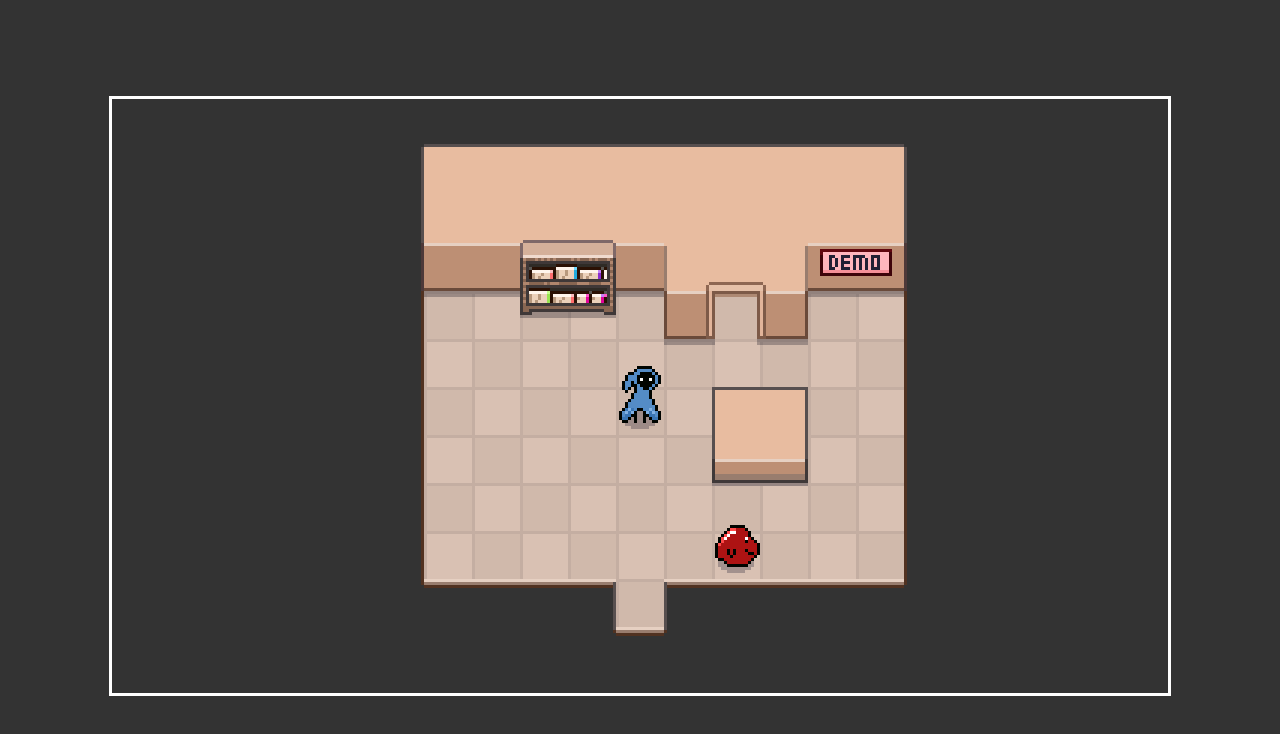
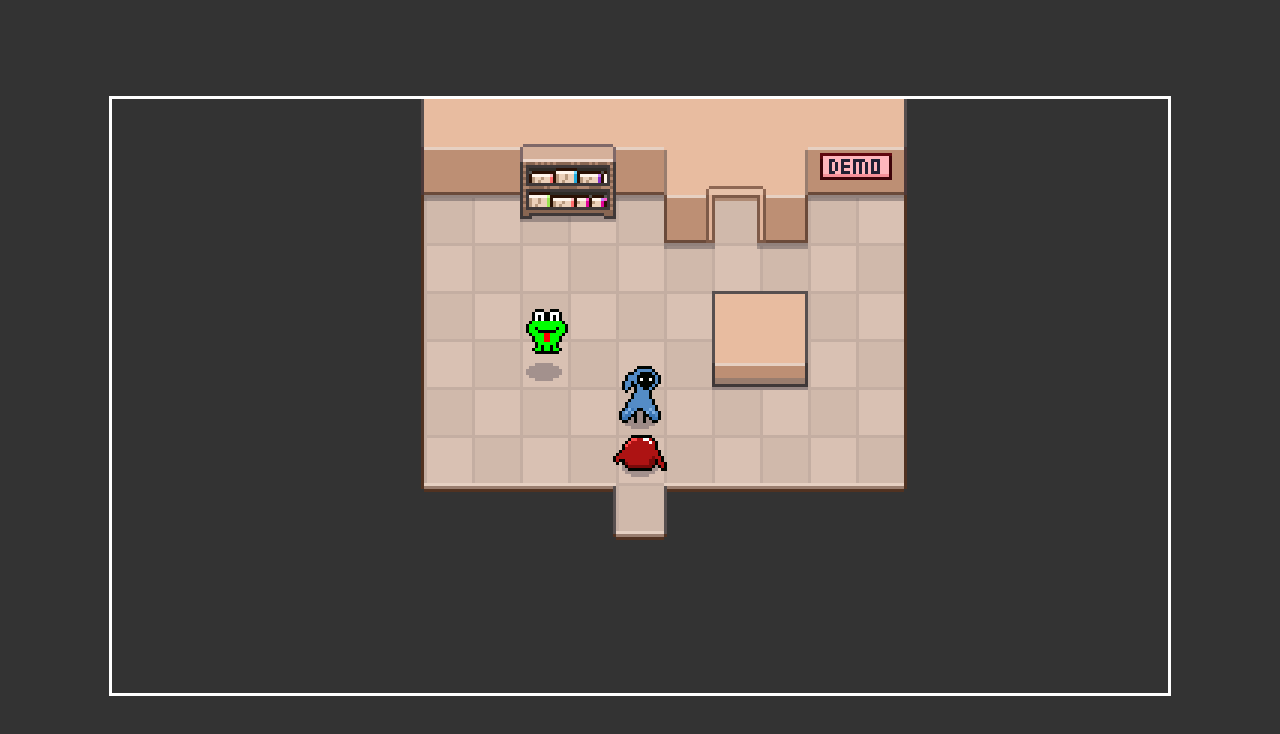
Before and after one commit to kpoteat26/Web-Programming, a plain HTML site: page Project Code/index.html in a window 1280 px wide. Drawn offline with Linux system fonts and the light colour scheme.

Commit message:
Kristen Poteat Sprint 1 Week 2 Completed Sprint (Added Collisions & Cutscene)

```diff
--- a/Project Code/DirectionInput.js
+++ b/Project Code/DirectionInput.js
@@ -25,7 +25,6 @@ class DirectionInput {
           this.heldDirections.unshift(dir);
         }
       });
-
       document.addEventListener("keyup", e => {
         const dir = this.map[e.code];
         const index = this.heldDirections.indexOf(dir);
@@ -33,5 +32,7 @@ class DirectionInput {
           this.heldDirections.splice(index, 1);
         }
       })
+
     }
+
   }
--- a/Project Code/GameObject.js
+++ b/Project Code/GameObject.js
@@ -1,5 +1,7 @@
 class GameObject {
     constructor(config) {
+      this.id = null;
+      this.isMounted = false;
       this.x = config.x || 0;
       this.y = config.y || 0;
       this.direction = config.direction || "down";
@@ -7,9 +9,53 @@ class GameObject {
         gameObject: this,
         src: config.src || "./images/characters/people/Kairo_Hero.png",
       });
+
+      this.behaviorLoop = config.behaviorLoop || [];
+      this.behaviorLoopIndex = 0;
+
+    }
+
+    mount(map) {
+      console.log("mounting!")
+      this.isMounted = true;
+      map.addWall(this.x, this.y);
+
+      //If we have a behavior, kick off after a short delay
+      setTimeout(() => {
+        this.doBehaviorEvent(map);
+      }, 10)
     }
 
     update() {
+    }
+
+    async doBehaviorEvent(map) {
+
+      //Don't do anything if there is a more important cutscene or I don't have config to do anything
+      //anyway.
+      if (map.isCutscenePlaying || this.behaviorLoop.length === 0) {
+        return;
+      }
+
+      //Setting up our event with relevant info
+      let eventConfig = this.behaviorLoop[this.behaviorLoopIndex];
+      eventConfig.who = this.id;
+
+      //Create an event instance out of our next event config
+      const eventHandler = new OverworldEvent({ map, event: eventConfig });
+      await eventHandler.init();
+
+      //Setting the next event to fire
+      this.behaviorLoopIndex += 1;
+      if (this.behaviorLoopIndex === this.behaviorLoop.length) {
+        this.behaviorLoopIndex = 0;
+      }
+
+      //Do it again!
+      this.doBehaviorEvent(map);
+
 
     }
+
+
   }
--- a/Project Code/Overworld.js
+++ b/Project Code/Overworld.js
@@ -8,7 +8,6 @@ class Overworld {
 
    startGameLoop() {
      const step = () => {
-
        //Clear off the canvas
        this.ctx.clearRect(0, 0, this.canvas.width, this.canvas.height);
 
@@ -18,7 +17,8 @@ class Overworld {
        //Update all objects
        Object.values(this.map.gameObjects).forEach(object => {
          object.update({
-          arrow: this.directionInput.direction
+           arrow: this.directionInput.direction,
+           map: this.map,
          })
        })
 
@@ -26,7 +26,9 @@ class Overworld {
        this.map.drawLowerImage(this.ctx, cameraPerson);
 
        //Draw Game Objects
-      Object.values(this.map.gameObjects).forEach(object => {
+       Object.values(this.map.gameObjects).sort((a,b) => {
+         return a.y - b.y;
+       }).forEach(object => {
          object.sprite.draw(this.ctx, cameraPerson);
        })
 
@@ -42,11 +44,20 @@ class Overworld {
 
   init() {
    this.map = new OverworldMap(window.OverworldMaps.DemoRoom);
+   this.map.mountObjects();
 
    this.directionInput = new DirectionInput();
    this.directionInput.init();
-    this.directionInput.direction;
 
    this.startGameLoop();
+
+   this.map.startCutscene([
+     { who: "hero", type: "walk",  direction: "down" },
+     { who: "hero", type: "walk",  direction: "down" },
+     { who: "npcA", type: "walk",  direction: "left" },
+     { who: "npcA", type: "walk",  direction: "left" },
+     { who: "npcA", type: "stand",  direction: "up", time: 800 },
+   ])
+
   }
  }
--- /dev/null
+++ b/Project Code/OverworldEvent.js
@@ -0,0 +1,54 @@
+class OverworldEvent {
+    constructor({ map, event}) {
+      this.map = map;
+      this.event = event;
+    }
+
+    stand(resolve) {
+      const who = this.map.gameObjects[ this.event.who ];
+      who.startBehavior({
+        map: this.map
+      }, {
+        type: "stand",
+        direction: this.event.direction,
+        time: this.event.time
+      })
+
+      //Set up a handler to complete when correct person is done walking, then resolve the event
+      const completeHandler = e => {
+        if (e.detail.whoId === this.event.who) {
+          document.removeEventListener("PersonStandComplete", completeHandler);
+          resolve();
+        }
+      }
+      document.addEventListener("PersonStandComplete", completeHandler)
+    }
+
+    walk(resolve) {
+      const who = this.map.gameObjects[ this.event.who ];
+      who.startBehavior({
+        map: this.map
+      }, {
+        type: "walk",
+        direction: this.event.direction,
+        retry: true
+      })
+
+      //Set up a handler to complete when correct person is done walking, then resolve the event
+      const completeHandler = e => {
+        if (e.detail.whoId === this.event.who) {
+          document.removeEventListener("PersonWalkingComplete", completeHandler);
+          resolve();
+        }
+      }
+      document.addEventListener("PersonWalkingComplete", completeHandler)
+
+    }
+
+    init() {
+      return new Promise(resolve => {
+        this[this.event.type](resolve)
+      })
+    }
+
+  }
--- a/Project Code/OverworldMap.js
+++ b/Project Code/OverworldMap.js
@@ -1,12 +1,15 @@
 class OverworldMap {
   constructor(config) {
     this.gameObjects = config.gameObjects;
+    this.walls = config.walls || {};
 
     this.lowerImage = new Image();
     this.lowerImage.src = config.lowerSrc;
 
     this.upperImage = new Image();
     this.upperImage.src = config.upperSrc;
+
+    this.isCutscenePlaying = false;
   }
 
   drawLowerImage(ctx, cameraPerson) {
@@ -14,7 +17,7 @@ class OverworldMap {
       this.lowerImage,
       utils.withGrid(10.5) - cameraPerson.x,
       utils.withGrid(6) - cameraPerson.y
-    )
+      )
   }
 
   drawUpperImage(ctx, cameraPerson) {
@@ -24,6 +27,50 @@ class OverworldMap {
       utils.withGrid(6) - cameraPerson.y
     )
   }
+
+  isSpaceTaken(currentX, currentY, direction) {
+    const {x,y} = utils.nextPosition(currentX, currentY, direction);
+    return this.walls[`${x},${y}`] || false;
+  }
+
+  mountObjects() {
+    Object.keys(this.gameObjects).forEach(key => {
+
+      let object = this.gameObjects[key];
+      object.id = key;
+
+      //TODO: determine if this object should actually mount
+      object.mount(this);
+
+    })
+  }
+
+  async startCutscene(events) {
+    this.isCutscenePlaying = true;
+
+    for (let i=0; i<events.length; i++) {
+      const eventHandler = new OverworldEvent({
+        event: events[i],
+        map: this,
+      })
+      await eventHandler.init();
+    }
+    console.log("Cutscene finished! Enabling movement.");
+    this.isCutscenePlaying = false;
+  }
+
+  addWall(x,y) {
+    this.walls[`${x},${y}`] = true;
+  }
+  removeWall(x,y) {
+    delete this.walls[`${x},${y}`]
+  }
+  moveWall(wasX, wasY, direction) {
+    this.removeWall(wasX, wasY);
+    const {x,y} = utils.nextPosition(wasX, wasY, direction);
+    this.addWall(x,y);
+  }
+
 }
 
 window.OverworldMaps = {
@@ -36,14 +83,37 @@ window.OverworldMaps = {
         x: utils.withGrid(5),
         y: utils.withGrid(6),
       }),
-      npc1: new Person({
+      npcA: new Person({
         x: utils.withGrid(7),
         y: utils.withGrid(9),
-        src: "./images/characters/people/Squelchy_NPC.png"
-      })
+        src: "./images/characters/people/Squelchy_NPC.png",
+        behaviorLoop: [
+          { type: "stand",  direction: "left", time: 800 },
+          { type: "stand",  direction: "up", time: 800 },
+          { type: "stand",  direction: "right", time: 1200 },
+          { type: "stand",  direction: "up", time: 300 },
+        ]
+      }),
+      npcB: new Person({
+        x: utils.withGrid(3),
+        y: utils.withGrid(7),
+        src: "./images/characters/people/Froggert_Enemy.png",
+        behaviorLoop: [
+          { type: "walk",  direction: "left" },
+          { type: "stand",  direction: "up", time: 800 },
+          { type: "walk",  direction: "up" },
+          { type: "walk",  direction: "right" },
+          { type: "walk",  direction: "down" },
+        ]
+      }),
+    },
+    walls: {
+      [utils.asGridCoord(7,6)] : true,
+      [utils.asGridCoord(8,6)] : true,
+      [utils.asGridCoord(7,7)] : true,
+      [utils.asGridCoord(8,7)] : true,
     }
   },
-
   Kitchen: {
     lowerSrc: "./images/maps/KitchenLower.png",
     upperSrc: "./images/maps/KitchenUpper.png",
--- a/Project Code/Person.js
+++ b/Project Code/Person.js
@@ -2,7 +2,9 @@ class Person extends GameObject {
     constructor(config) {
       super(config);
       this.movingProgressRemaining = 0;
+
       this.isPlayerControlled = config.isPlayerControlled || false;
+
       this.directionUpdate = {
         "up": ["y", -1],
         "down": ["y", 1],
@@ -12,33 +14,76 @@ class Person extends GameObject {
     }
 
     update(state) {
+      if (this.movingProgressRemaining > 0) {
         this.updatePosition();
+      } else {
+
+        //More cases for starting to walk will come here
+        //
+        //
+
+        //Case: We're keyboard ready and have an arrow pressed
+        if (!state.map.isCutscenePlaying && this.isPlayerControlled && state.arrow) {
+          this.startBehavior(state, {
+            type: "walk",
+            direction: state.arrow
+          })
+        }
         this.updateSprite(state);
-
-        if (this.isPlayerControlled && this.movingProgressRemaining === 0 && state.arrow) {
-            this.direction = state.arrow;
-            this.movingProgressRemaining = 16;
       }
     }
 
+    startBehavior(state, behavior) {
+      //Set character direction to whatever behavior has
+      this.direction = behavior.direction;
+
+      if (behavior.type === "walk") {
+        //Stop here if space is not free
+        if (state.map.isSpaceTaken(this.x, this.y, this.direction)) {
+
+          behavior.retry && setTimeout(() => {
+            this.startBehavior(state, behavior)
+          }, 10);
+
+          return;
+        }
+
+        //Ready to walk!
+        state.map.moveWall(this.x, this.y, this.direction);
+        this.movingProgressRemaining = 16;
+        this.updateSprite(state);
+      }
+
+      if (behavior.type === "stand") {
+        setTimeout(() => {
+          utils.emitEvent("PersonStandComplete", {
+            whoId: this.id
+          })
+        }, behavior.time)
+      }
+
+    }
+
     updatePosition() {
-        if (this.movingProgressRemaining > 0) {
-            const [property, change] = this.directionUpdate[this.direction]
+        const [property, change] = this.directionUpdate[this.direction];
         this[property] += change;
         this.movingProgressRemaining -= 1;
+
+        if (this.movingProgressRemaining === 0) {
+          //We finished the walk!
+          utils.emitEvent("PersonWalkingComplete", {
+            whoId: this.id
+          })
+
         }
     }
 
-    updateSprite(state) {
-        if (this.isPlayerControlled && this.movingProgressRemaining === 0 && !state.arrow) {
-        this.sprite.setAnimation("idle-"+this.direction);
+    updateSprite() {
+      if (this.movingProgressRemaining > 0) {
+        this.sprite.setAnimation("walk-"+this.direction);
         return;
       }
-
-        if(this.movingProgressRemaining > 0) {
-            this.sprite.setAnimation("walk-"+this.direction);
-
+      this.sprite.setAnimation("idle-"+this.direction);
     }
 
   }
-}
--- a/Project Code/Sprite.js
+++ b/Project Code/Sprite.js
@@ -1,15 +1,16 @@
 class Sprite {
     constructor(config) {
-        // Set up the image
+
+      //Set up the image
       this.image = new Image();
       this.image.src = config.src;
       this.image.onload = () => {
         this.isLoaded = true;
       }
 
-        // Shadow
+      //Shadow
       this.shadow = new Image();
-        this.useShadow = true // config.useShadow || false
+      this.useShadow = true; //config.useShadow || false
       if (this.useShadow) {
         this.shadow.src = "./images/characters/shadow.png";
       }
@@ -17,29 +18,30 @@ class Sprite {
         this.isShadowLoaded = true;
       }
 
-        // Configure Animation & Initial State
+      //Configure Animation & Initial State
       this.animations = config.animations || {
-            "idle-down": [[0, 0]],
-            "idle-right": [[0, 1]],
-            "idle-up": [[0, 2]],
-            "idle-left": [[0, 3]],
-            "walk-down": [[1, 0], [0, 0], [3, 0], [0, 0]],
-            "walk-right": [[1, 1], [0, 1], [3, 1], [0, 1]],
-            "walk-up": [[1, 2], [0, 2], [3, 2], [0, 2]],
-            "walk-left": [[1, 3], [0, 3], [3, 3], [0, 3]]
+        "idle-down" : [ [0,0] ],
+        "idle-right": [ [0,1] ],
+        "idle-up"   : [ [0,2] ],
+        "idle-left" : [ [0,3] ],
+        "walk-down" : [ [1,0],[0,0],[3,0],[0,0], ],
+        "walk-right": [ [1,1],[0,1],[3,1],[0,1], ],
+        "walk-up"   : [ [1,2],[0,2],[3,2],[0,2], ],
+        "walk-left" : [ [1,3],[0,3],[3,3],[0,3], ]
       }
-        this.currentAnimation = "idle-right"; //config.currentAnimation || "idleDown";
+      this.currentAnimation = "idle-right"; // config.currentAnimation || "idle-down";
       this.currentAnimationFrame = 0;
 
-        this.animationFrameLimit = config.animationFrameLimit || 12;
+      this.animationFrameLimit = config.animationFrameLimit || 8;
       this.animationFrameProgress = this.animationFrameLimit;
 
-        // Reference the game object
+
+      //Reference the game object
       this.gameObject = config.gameObject;
     }
 
     get frame() {
-        return this.animations[this.currentAnimation][this.currentAnimationFrame];
+      return this.animations[this.currentAnimation][this.currentAnimationFrame]
     }
 
     setAnimation(key) {
@@ -51,36 +53,41 @@ class Sprite {
     }
 
     updateAnimationProgress() {
-        //Downtick Frame Progress
+      //Downtick frame progress
       if (this.animationFrameProgress > 0) {
         this.animationFrameProgress -= 1;
         return;
       }
 
-        //Reset the Counter
+      //Reset the counter
       this.animationFrameProgress = this.animationFrameLimit;
       this.currentAnimationFrame += 1;
 
       if (this.frame === undefined) {
-            this.currentAnimationFrame = 0;
+        this.currentAnimationFrame = 0
       }
+
+
     }
+
 
     draw(ctx, cameraPerson) {
       const x = this.gameObject.x - 8 + utils.withGrid(10.5) - cameraPerson.x;
       const y = this.gameObject.y - 18 + utils.withGrid(6) - cameraPerson.y;
 
-        this.isShadowLoaded && ctx.drawImage(this.shadow, x, y)
+      this.isShadowLoaded && ctx.drawImage(this.shadow, x, y);
+
 
       const [frameX, frameY] = this.frame;
 
       this.isLoaded && ctx.drawImage(this.image,
-            frameX * 32, frameY * 32,    // left cut, top cut
-            32, 32,  // width of cut, height of cut
-            x, y,    // position x, position y
-            32, 32   // draw size x, draw size y
+        frameX * 32, frameY * 32,
+        32,32,
+        x,y,
+        32,32
       )
 
       this.updateAnimationProgress();
     }
+
   }
--- a/Project Code/init.js
+++ b/Project Code/init.js
@@ -1,8 +1,8 @@
 (function () {
-    // create an overworld object and initialize
+
     const overworld = new Overworld({
-        element: document.querySelector(".game-container")
+      element: document.querySelector(".game-container")
     });
+    overworld.init();
 
-    overworld.init();
-})();
+  })();
--- a/Project Code/utils.js
+++ b/Project Code/utils.js
@@ -1,5 +1,30 @@
 const utils = {
     withGrid(n) {
-        return n * 16;
+      return n * 16;
+    },
+    asGridCoord(x,y) {
+      return `${x*16},${y*16}`
+    },
+    nextPosition(initialX, initialY, direction) {
+      let x = initialX;
+      let y = initialY;
+      const size = 16;
+      if (direction === "left") {
+        x -= size;
+      } else if (direction === "right") {
+        x += size;
+      } else if (direction === "up") {
+        y -= size;
+      } else if (direction === "down") {
+        y += size;
+      }
+      return {x,y};
+    },
+    emitEvent(name, detail) {
+      const event = new CustomEvent(name, {
+        detail
+      });
+      document.dispatchEvent(event);
     }
-}
+
+  }
```
Also changed, not shown: Project Code/index.html (+5 -3 lines). Lines whose indentation alone changed are shown as unchanged.
